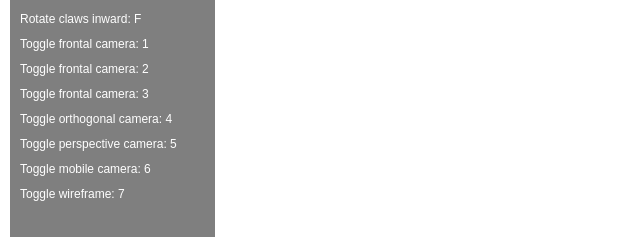
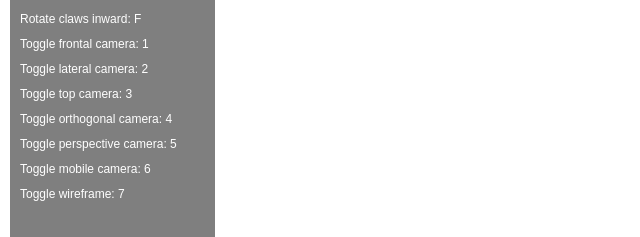
Before and after one commit to dcaoc03/ist-CG-assignmentB, a plain HTML site: page index.html in a window 1280 px wide. Shown: the part 239-476 px from the top of the page, 0-640 px from the left. Drawn offline with nearby package versions, Linux system fonts and the light colour scheme.

Commit message:
refactor: minor changes

```diff
--- a/index.html
+++ b/index.html
@@ -34,8 +34,8 @@
         <span id="rotate_claws_outward">Rotate claws outward: R</span>
         <span id="rotate_claws_inward">Rotate claws inward: F</span>
         <span id="toggle_frontal_camera">Toggle frontal camera: 1</span>
-        <span id="toggle_lateral_camera">Toggle frontal camera: 2</span>
-        <span id="toggle_top_camera">Toggle frontal camera: 3</span>
+        <span id="toggle_lateral_camera">Toggle lateral camera: 2</span>
+        <span id="toggle_top_camera">Toggle top camera: 3</span>
         <span id="toggle_orthogonal_camera">Toggle orthogonal camera: 4</span>
         <span id="toggle_perspective_camera">Toggle perspective camera: 5</span>
         <span id="toggle_mobile_camera">Toggle mobile camera: 6</span>
```
